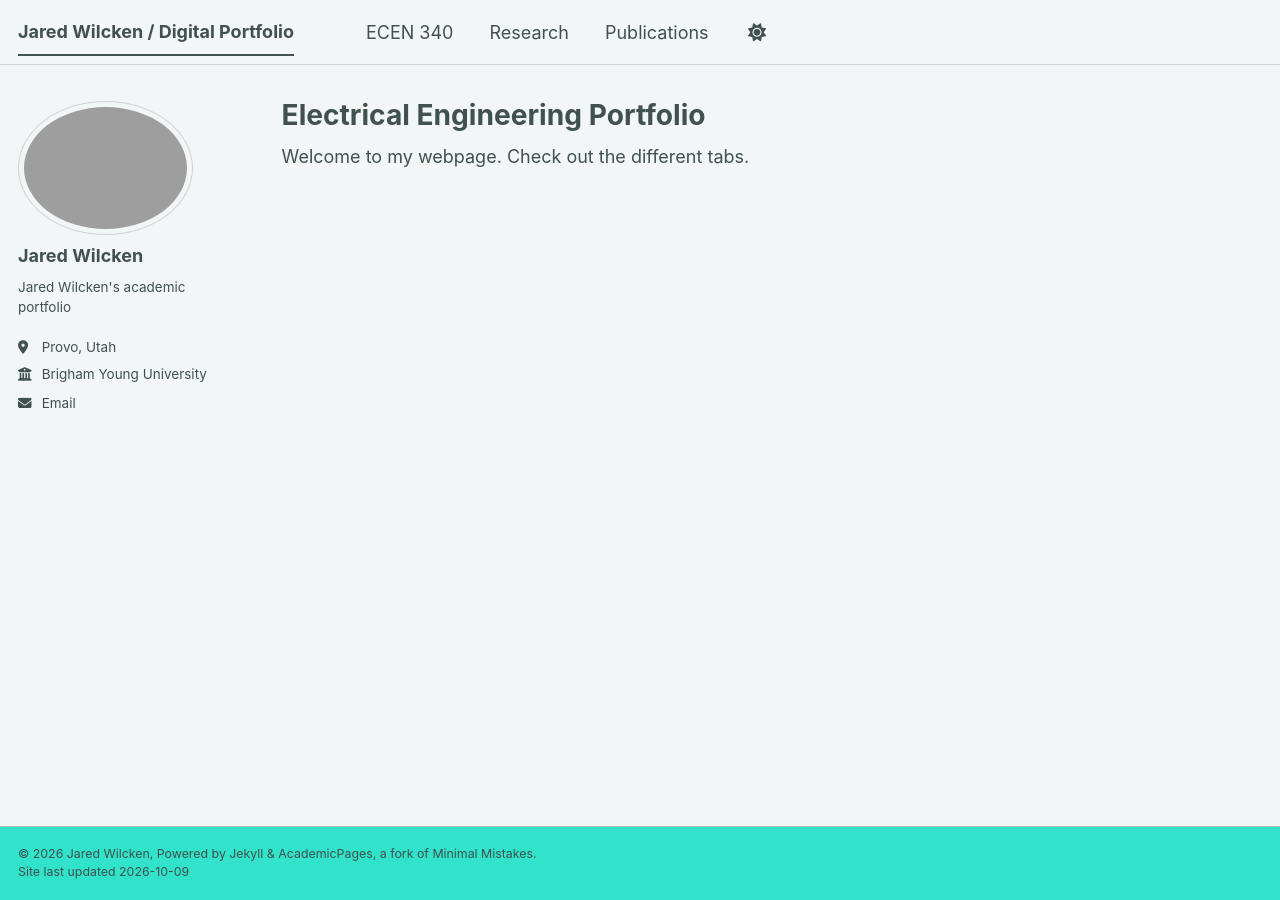
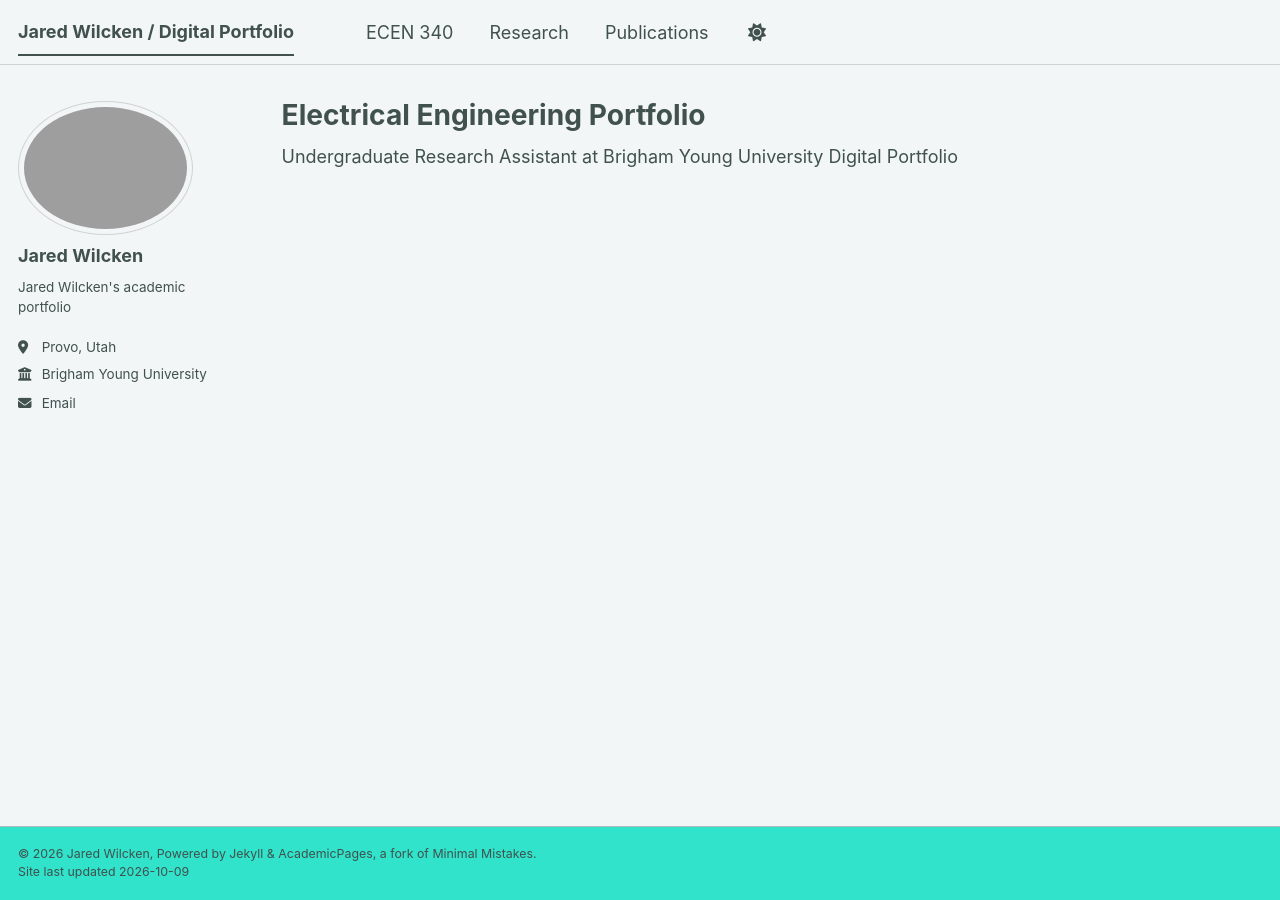
Before and after one commit to jaredwilcken2989/jaredwilcken2989.github.io, a Jekyll site: the page built from _pages/about.md, in a window 1280 px wide. Built offline with Jekyll 4.4.1, drawn with Linux system fonts in a browser that asks for light colours; a style sheet for code colours, icons or effects is not loaded.

Commit message:
Updated Content

```diff
--- a/_pages/about.md
+++ b/_pages/about.md
@@ -7,7 +7,8 @@ redirect_from:
   - /about.html
 ---
 
-Welcome to my webpage. Check out the different tabs.
+Undergraduate Research Assistant at Brigham Young University
+Digital Portfolio
 
 <!--
 This is the front page of a website that is powered by the [Academic Pages template](https://github.com/academicpages/academicpages.github.io) and hosted on GitHub pages. [GitHub pages](https://pages.github.com) is a free service in which websites are built and hosted from code and data stored in a GitHub repository, automatically updating when a new commit is made to the repository. This template was forked from the [Minimal Mistakes Jekyll Theme](https://mmistakes.github.io/minimal-mistakes/) created by Michael Rose, and then extended to support the kinds of content that academics have: publications, talks, teaching, a portfolio, blog posts, and a dynamically-generated CV. Incidentally, these same features make it a great template for anyone that needs to show off a professional template!
```
Also changed, not shown: _pages/research.md (+0 -2 lines).
